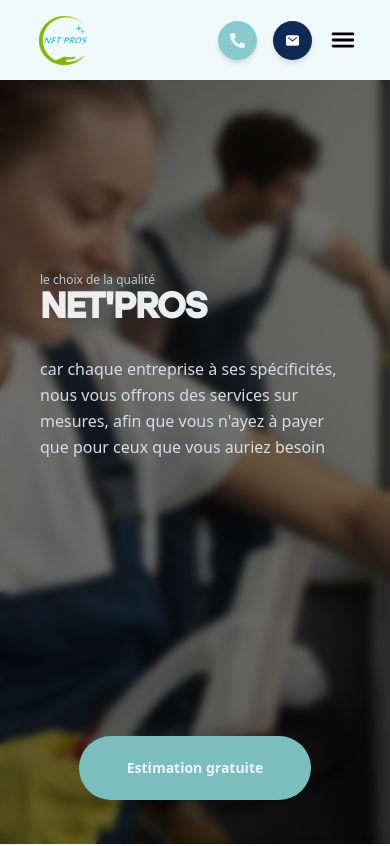
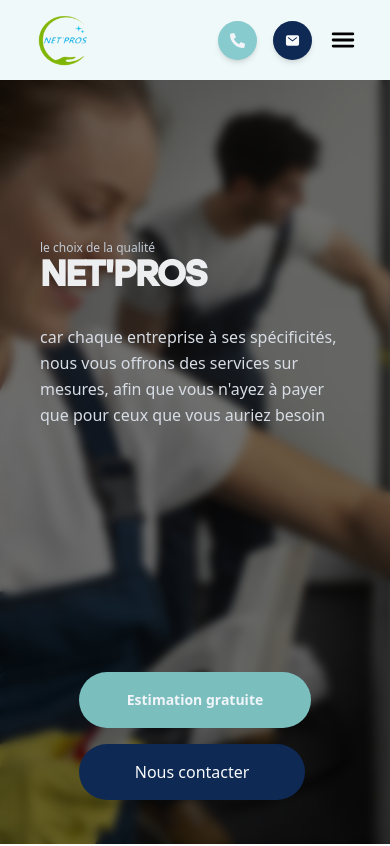
Before and after one commit to netproam/netpro, a Next.js app: page / in a window 390 px wide. Shown: the top 846 px of the page. Built offline with nearby package versions, Linux system fonts and the light colour scheme.

Commit message:
une meilleur version pour la version detailler des produits

```diff
--- a/src/components/Navigation/DialogEstimation.tsx
+++ b/src/components/Navigation/DialogEstimation.tsx
@@ -24,7 +24,7 @@
   return (
     <Dialog >
       <DialogTrigger asChild>
-        <Button className={`  text-slate-200 px-8 py-6 rounded-lg
+        <Button className={`  text-slate-200 px-8 py-4 rounded-lg
            font-semibold text-sm ${styleBtn}`} >Estimation gratuite</Button>
       </DialogTrigger>
       <DialogContent className="w-full h-full p-0 overflow-scroll bg-slate-50 ">
--- a/src/components/section/WelcomeSection.tsx
+++ b/src/components/section/WelcomeSection.tsx
@@ -64,7 +64,7 @@
 
 
 
-  <section className="flex flex-col lg:flex-row  backdrop-blur-sm  my-auto lg:pt-10
+  <section className="flex flex-col lg:flex-row  backdrop-blur-sm   lg:pt-10
 
   z-20 gap-0 text-left  items-center justify-center w-full h-full  ">
     <div className="flex flex-col   w-full lg:pl-10 h-full  my-auto lg:my-0 relative   items-center justify-center">
@@ -74,10 +74,12 @@
      lg:text-left  lg:justify-center gap-4 lg:gap-0 px-10 lg:px-0">
 
     <motion.h3
+          initial={{opacity:0}}
+
               viewport={{once:true}}
 
     key={allText[0].id+"title"}
-    animate={{opacity:[0,1],transition:{delay:1.5,duration:3.5}}}
+    animate={{opacity:[0,1],transition:{delay:0.5,duration:1.5}}}
     className="   n  lg:w-[600px]  text-left
 t  flex flex-col gap-0
     "><span
@@ -97,10 +99,12 @@
 
 
         <motion.p
+              initial={{opacity:0}}
+
                   viewport={{once:true}}
 
         key={allText[0].id+"description"}
-    animate={{opacity:[0,1],transition:{delay:1.5,duration:3.5}}}
+    animate={{opacity:[0,1],transition:{delay:1.5,duration:2}}}
     className="text-slate-200  leading-relaxed  pt-4   lg:w-[600px]  text-left  lg:text-lg
       lg:leading-tight  font-normal">{allText[0].sousDescription}</motion.p>
     {/* <motion.div
@@ -117,15 +121,27 @@
     flex-col h-fit pb-10 items-center gap-2 ">
 
     <div className=" w-fit h-fit  my-auto  lg:bg-[#7abebe] lg:bg-opacity-50 p-1
-     lg:w-[300px] lg:h-[300px]  z-40 flex
+     lg:w-[300px] lg:h-[300px]  z-40 flex  gap-4
       relative  lg:rounded-full  items-center justify-center flex flex-col">
-  <div className="  bg-[#7abebe] p-2 px-4 lg:hover:bg-slate-300
+  <motion.div
+      initial={{opacity:0}}
+      animate={{opacity:[0,1],x:[-100,0]}}
+  transition={{duration:1.25,delay:2.25}}
+  className="  bg-[#7abebe] p-2 px-4 lg:hover:bg-slate-300
   text-slate-100 cursor-pointer
   lg:hover:text-slate-800 duration-150  rounded-full  lg:h-[200px] lg:w-[200px]
   items-center justify-center flex
   lg:bg-slate-50 w-full lg:bg-opacity-20 py-2 ">
    <DialogEstimation styleBtn="bg-transparent hover:bg-transparent  text-current" />
-    </div>
+    </motion.div>
+    <motion.div
+      initial={{opacity:0}}
+
+    animate={{opacity:[0,1],x:[100,0]}}
+    transition={{duration:1.25,delay:2.25}}
+    className="w-full h-full flex flex-col lg:hidden">
+        <Link href={"/contact"} className="px-14 rounded-full bg-[#0E2954] text-slate-50 w-fit py-4">Nous contacter</Link>
+    </motion.div>
     </div>
 
 
```
